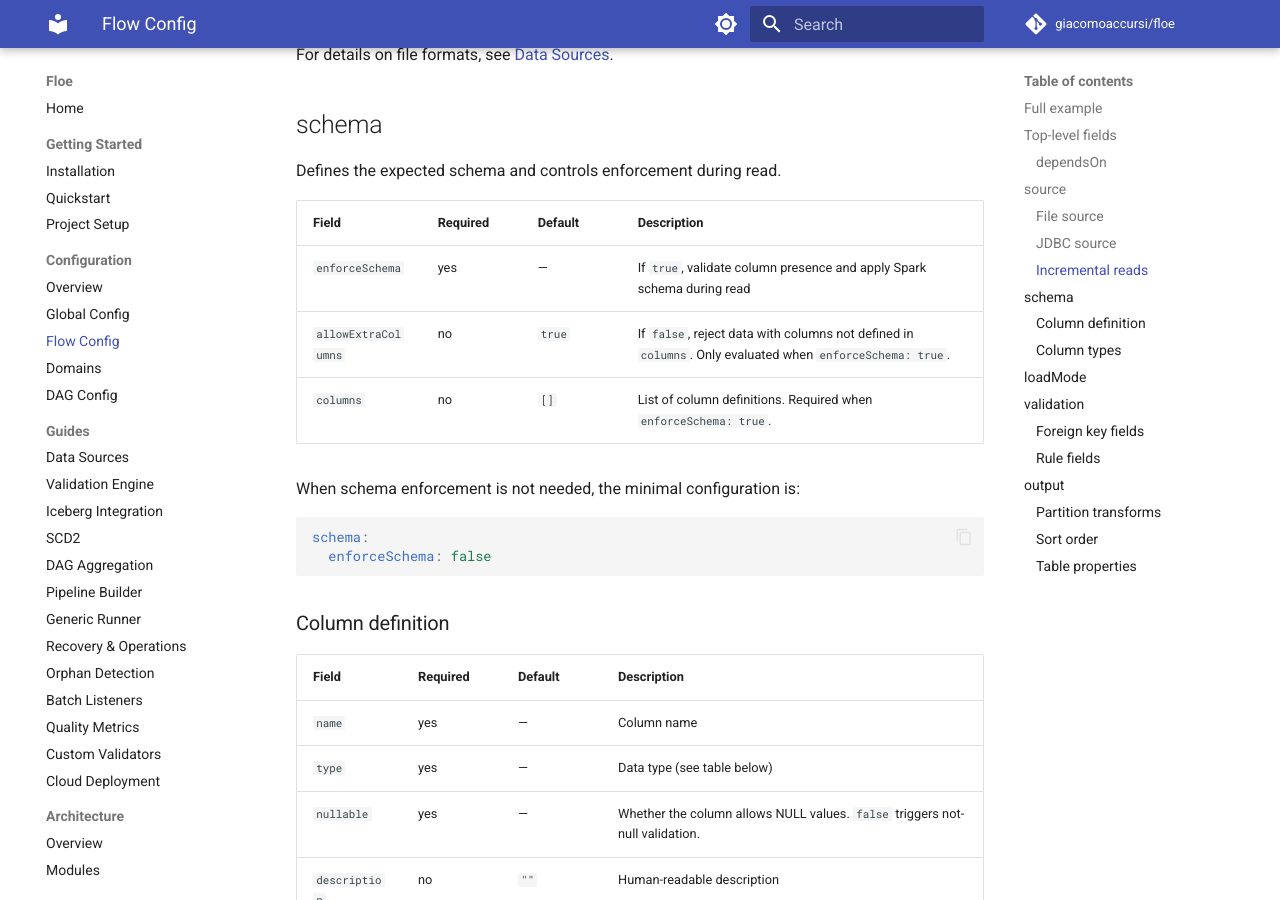
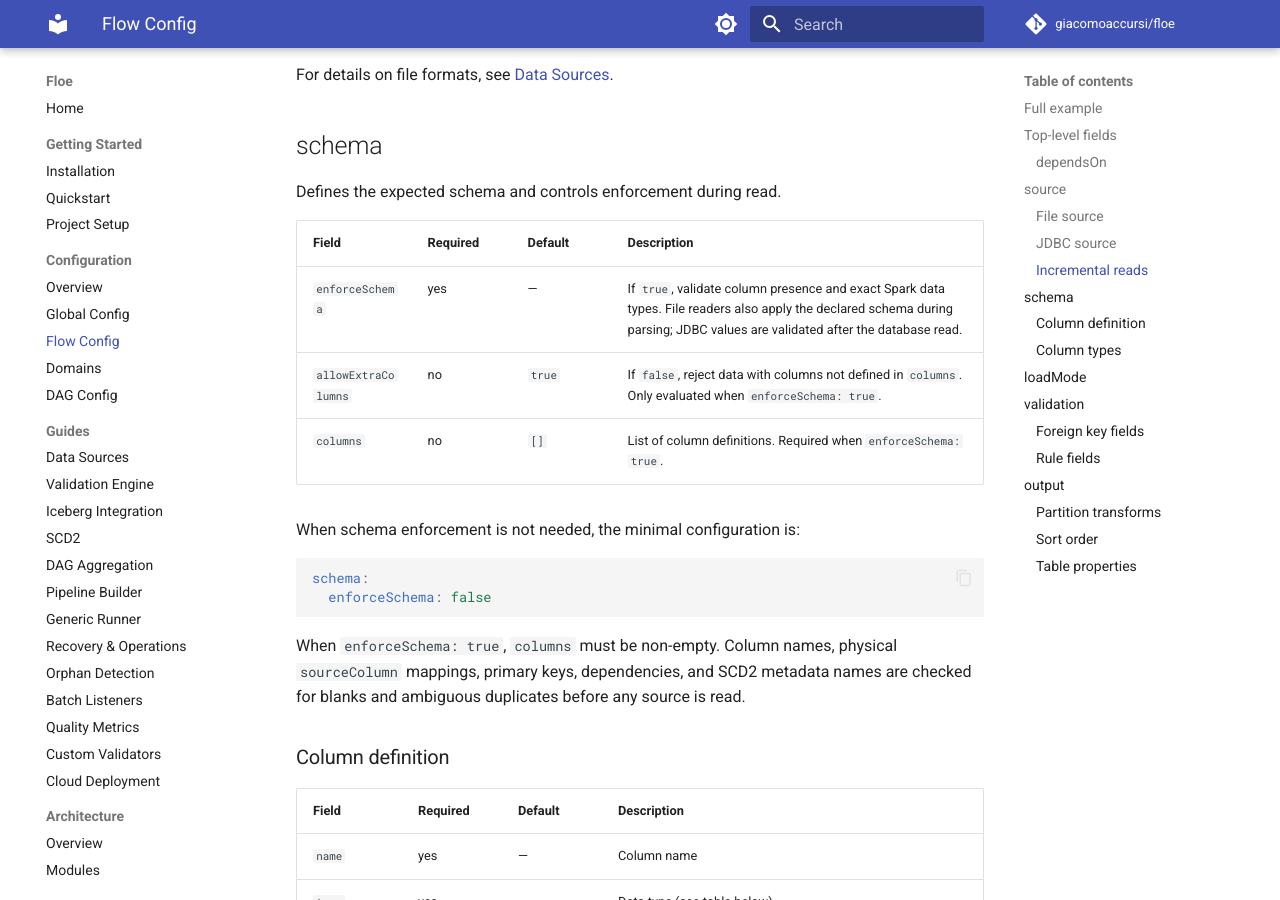
Before and after one commit to giacomoaccursi/Floe, an MkDocs documentation site: the page built from site-docs/configuration/flows.md, in a window 1280 px wide and 900 px high, scrolled down 4998 px. Built offline with MkDocs 1.6.1 and Material for MkDocs 9.7.7, drawn with Linux system fonts in a browser that asks for light colours; comment, search, counter and statistics services are not loaded; some of the changed text lies outside the part shown.

````diff
--- a/site-docs/configuration/flows.md
+++ b/site-docs/configuration/flows.md
@@ -75,7 +75,7 @@ output:
 
 | Field | Required | Default | Description |
 |-------|----------|---------|-------------|
-| `name` | yes | — | Flow name — maps to the Iceberg table name |
+| `name` | yes | — | Non-blank, unqualified flow name — maps to the Iceberg table name; catalog and namespace are configured globally |
 | `description` | no | `""` | Human-readable description |
 | `version` | no | `""` | Flow version string |
 | `owner` | no | `""` | Team or person responsible |
@@ -101,7 +101,7 @@ Defines where data is read from.
 | Field | Required | Default | Description |
 |-------|----------|---------|-------------|
 | `type` | no | `file` | Source type: `file` or `jdbc` |
-| `path` | yes | — | For `file`: path to data (file, directory, or glob). For `jdbc`: table name (e.g. `public.customers`), ignored when `query` is provided in options. |
+| `path` | yes | — | For `file`: non-blank path to data (file, directory, or glob). For `jdbc`: non-blank table name (e.g. `public.customers`), unless a non-blank `query` is provided in options. |
 | `format` | for `file` | — | File format: `csv`, `parquet`, `json`, `avro`, `orc`. Not used for `jdbc`. |
 | `options` | no | `{}` | Connector options plus Floe-owned metadata such as `replayToken`; built-in readers do not forward Floe-owned keys to Spark |
 
@@ -209,7 +209,7 @@ Defines the expected schema and controls enforcement during read.
 
 | Field | Required | Default | Description |
 |-------|----------|---------|-------------|
-| `enforceSchema` | yes | — | If `true`, validate column presence and apply Spark schema during read |
+| `enforceSchema` | yes | — | If `true`, validate column presence and exact Spark data types. File readers also apply the declared schema during parsing; JDBC values are validated after the database read. |
 | `allowExtraColumns` | no | `true` | If `false`, reject data with columns not defined in `columns`. Only evaluated when `enforceSchema: true`. |
 | `columns` | no | `[]` | List of column definitions. Required when `enforceSchema: true`. |
 
@@ -219,6 +219,8 @@ When schema enforcement is not needed, the minimal configuration is:
 schema:
   enforceSchema: false
 ```
+
+When `enforceSchema: true`, `columns` must be non-empty. Column names, physical `sourceColumn` mappings, primary keys, dependencies, and SCD2 metadata names are checked for blanks and ambiguous duplicates before any source is read.
 
 ### Column definition
 
@@ -320,6 +322,8 @@ The FK is identified by an auto-generated display name (e.g. `(customer_id) -> c
 | `skipNull` | boolean | — | `true` | If true, NULL values pass without being checked |
 | `onFailure` | string | — | `reject` | Action on failure: `reject`, `warn`, `skip` |
 
+Floe validates rule structure during pipeline construction: regex syntax, finite numeric range bounds (maximum 38 decimal digits), `min <= max`, referenced schema columns, domain existence/non-empty values, and custom-validator names. The engine-managed `schema`, `not_null`, `pk_uniqueness`, and `fk_integrity` stages must not be repeated in `rules`.
+
 ## output
 
 Controls how validated data is written.
````
Also changed, not shown: site-docs/guides/data-sources.md (+1 -1 lines).
